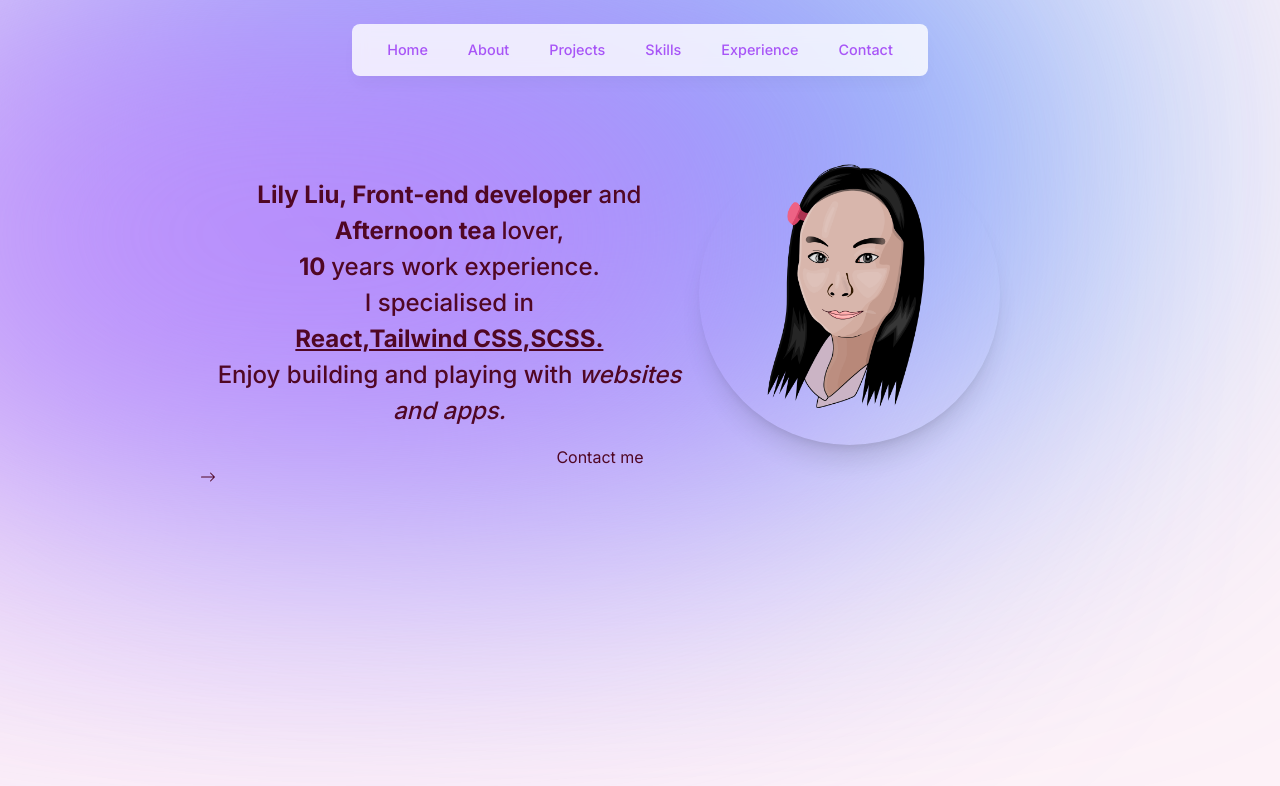
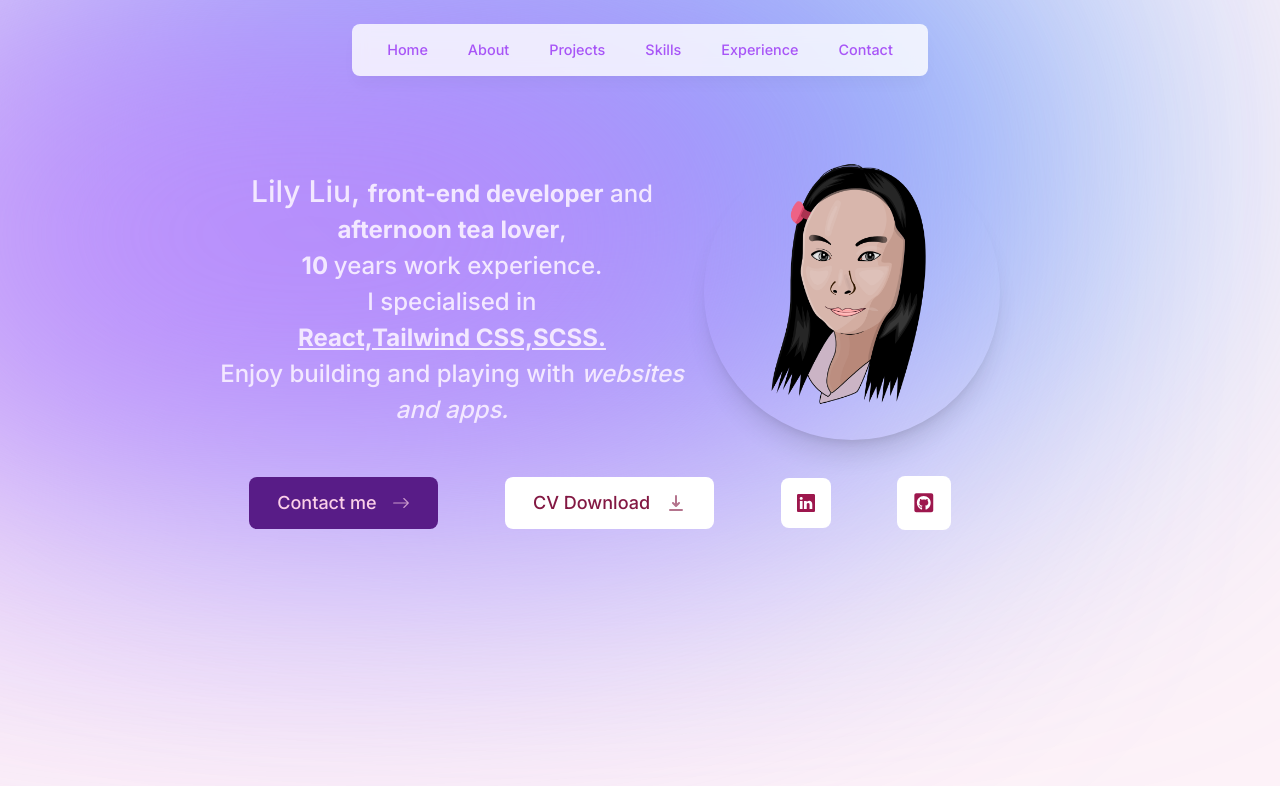
Before and after one commit to LilycLiu/Portfolio, a Next.js app: page / in a window 1280 px wide. Shown: the top 786 px of the page. Built offline with nearby package versions, Linux system fonts and the light colour scheme.

Commit message:
update button section

```diff
--- a/components/introduction.tsx
+++ b/components/introduction.tsx
@@ -5,29 +5,32 @@ import LilyPic from '../images/Lily.png'
 import React from 'react'
 import { motion } from 'framer-motion'
 import Link from 'next/link'
-import {BsArrowRight} from "react-icons/bs"
+import { BsArrowRight } from "react-icons/bs"
+import { HiDownload } from "react-icons/hi"
+import { BsLinkedin} from "react-icons/bs"
+import { FaGithubSquare } from 'react-icons/fa'
 
 export default function Introduction() {
   return (
     <section className='mb-28 max-w-[50rem] text-center sm:mb-0'>
-      <div className='flex items-center justify-center'>
-        <motion.p className='mt-4 px-4 text-sm font-medium !leading-[1.5] sm:text-2xl'
+      <div className='flex items-center justify-center pb-9'>
+        <motion.p className='mt-4 px-4 text-sm font-medium !leading-[1.5] sm:text-2xl text-purple-100'
           initial={{ opacity: 0, y: 100 }}
           animate={{ opacity: 1 , y: 0 }}
         >
-          <span className='font-bold'>Lily Liu, </span>
-          <span className='font-bold'>Front-end developer</span> and <span className='font-bold'>Afternoon tea </span>lover,
+          <span className='text-3xl'>Lily Liu, </span>
+          <span className='font-bold'>front-end developer</span> and <span className='font-bold'>afternoon tea lover</span>,
           <span className='font-bold'> <br/>10 </span>years work experience. <br/>I specialised in <br/>
           <span className= 'font-bold underline'>React,Tailwind CSS,SCSS.</span><br/>
             Enjoy building and playing with <span className='italic'>websites and apps.</span>
         </motion.p>
         <motion.div
           initial={{ opacity: 0, scale: 0 }}
-            animate={{ opacity: 1 , scale: 1 }}
-            transition={{
-              type: "tween",
-              duration: 0.3,
-            }}
+          animate={{ opacity: 1 , scale: 1 }}
+          transition={{
+            type: "tween",
+            duration: 0.3,
+          }}
           >
             <Image
              src={LilyPic}
@@ -42,10 +45,30 @@ export default function Introduction() {
 
         </div>
 
-        <div>
-            <Link href='#contact'>Contact me
-            <BsArrowRight /></Link>
-        </div>
+        <motion.div className='flex flex-col  sm:flex-row items-center justify-around px-4 text-lg font-medium'
+        initial={{ opacity: 0, y: 100 }}
+        animate={{ opacity: 1 , y: 0 }}
+        transition={{
+          delay: 0.2,
+        }}
+        >
+            <Link href='#contact'
+            className='group text-pink-200  bg-purple-900 px-7 py-3 flex items-center gap-4 rounded-lg outline-none focus:scale-110 hover:scale-110 hover:bg-purple-900 active:scale-105 transition'
+            >
+              Contact me{" "}
+            <BsArrowRight className='opacity-70 transition group-hover:translate-x-1' /></Link>
+            <a className='group bg-white text-pink-900 px-7 py-3 flex items-center gap-4 rounded-lg outline-none focus:scale-110 hover:scale-110 active:scale-105 transition cursor-pointer' href="/CV.pdf" download>CV Download <HiDownload className='opacity-60 group-hover:animate-bounce w-5 h-5' />
+            </a>
+
+            <a className='bg-white text-pink-800 p-4  flex items-center gap-4 rounded-lg'>
+              <BsLinkedin />
+            </a>
+
+            <a className='bg-white text-pink-800 p-4  flex items-center gap-4 text-[1.35rem] rounded-lg'>
+              <FaGithubSquare />
+            </a>
+
+        </motion.div>
 
     </section>
   )
```
